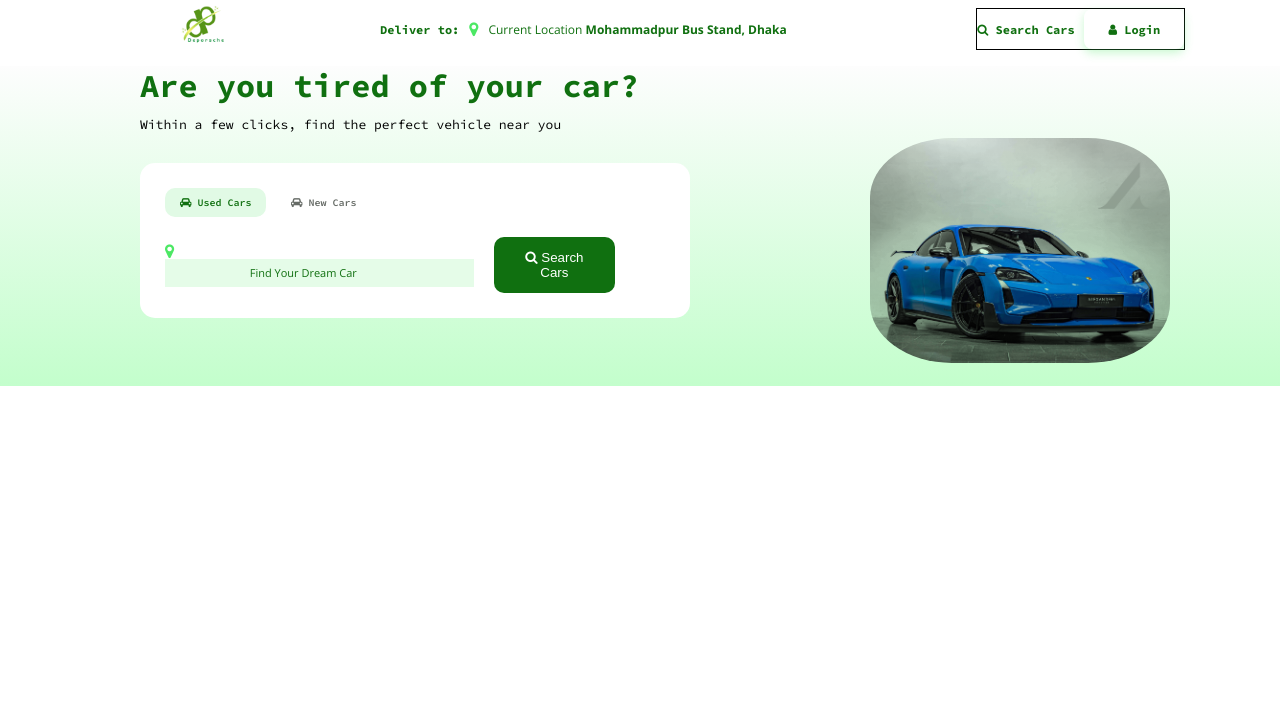
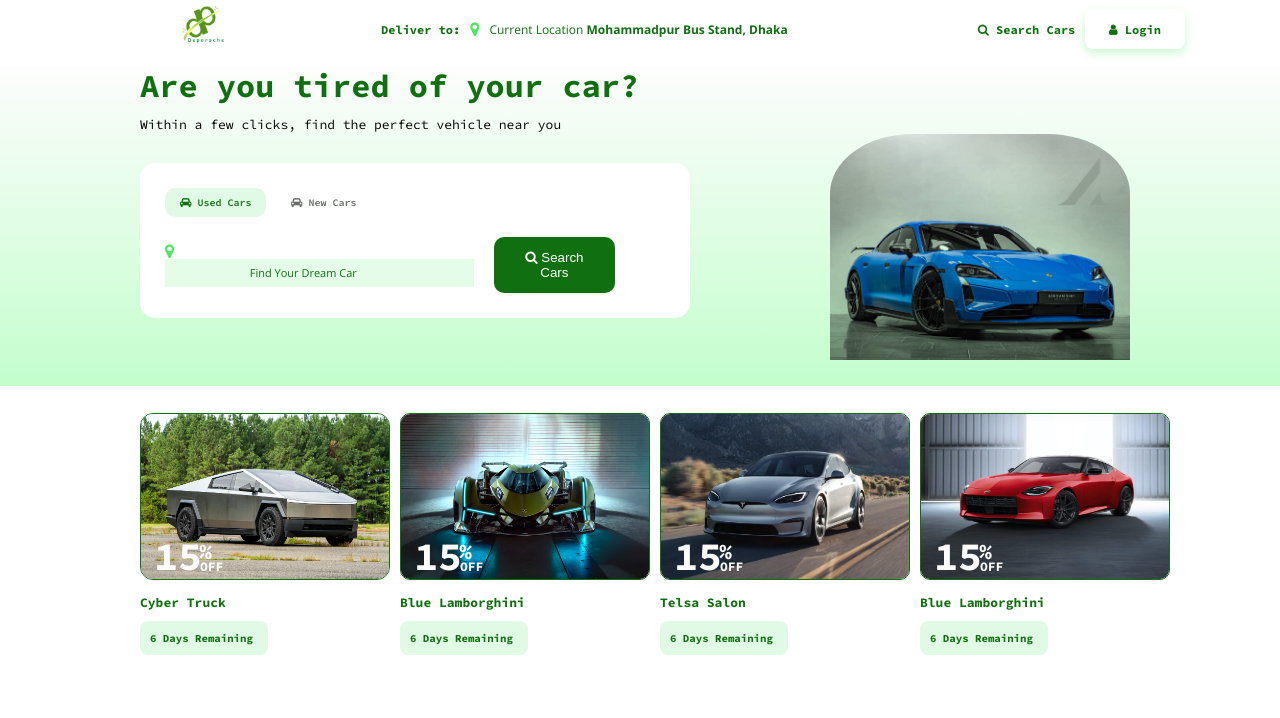
Before and after one commit to Kanmi007/Deporsche-, a plain HTML site: page index.html in a window 1280 px wide. Drawn offline with nearby package versions, Linux system fonts and the light colour scheme.

Commit message:
New Html and Css

```diff
--- a/index.html
+++ b/index.html
@@ -37,13 +37,16 @@
 
 </header>
     <main>
+        <div class="mainBg">
+
+        </div>
         <div class="hero genLayout">
             <div class="heroContent">
                 <h1>Are you tired of your car?</h1>
                 <p>Within a few clicks, find the perfect vehicle near you</p>
 
                 <div class="heroCar">
-                    <img src="./assets/Alexanders-Watermark-layer_SQUARE-New-Logo-20.jpg" alt="car">
+                    <img src="./assets/blue car.jpg" alt="car">
                 </div>
 
                  <div class="searchHero">
@@ -64,7 +67,64 @@
             </div>
             </div>
         </div>
+        <div class="carOffers genLayout">
+            <div class="offersGrid">
+                <div class="cyberTruck">
+                        <img src="./assets/cyber truck.jpg" alt="cyber" width="250rem">
+                        <div class="discountContent">
+                         <h3>15</h3>
+                         <h4>%</h4>
+                         <h5>OFF</h5>
+                        </div>
+                        <div class="productList">
+                        <p>Cyber Truck</p>
+                        <h6>6 Days Remaining</h6>
+                        </div>
+                    </div>
 
+                    <div class="blueLambo">
+                        <img src="./assets/lambo blue.jpg" alt="lambo" width="250rem">
+                         <div class="discountContent">
+                         <h3>15</h3>
+                         <h4>%</h4>
+                         <h5>OFF</h5>
+                        </div>
+                        <div class="productList">
+                        <p>blue lamborghini</p>
+                        <h6>6 Days Remaining</h6>
+                        </div>
+                    </div>
+
+                    <div class="teslaSalon">
+                        <img src="./assets/tesla.jpg" alt="tesla" width="250rem" height="167rem">
+                        <div class="discountContent">
+                        <h3>15</h3>
+                         <h4>%</h4>
+                         <h5>OFF</h5>
+                        </div>
+                        <div class="productList">
+                        <p>Telsa Salon</p>
+                        <h6>6 Days Remaining</h6>
+                        </div>
+                    </div>
+
+                    <div class="redNissan">
+                        <img src="./assets/red nissan.jpg" alt="nissan" width="250rem" height="167">
+                        <div class="discountContent">
+                        <h3>15</h3>
+                         <h4>%</h4>
+                         <h5>OFF</h5>
+                        </div>
+                        <div class="productList">
+                        <p>blue lamborghini</p>
+                        <h6>6 Days Remaining</h6>
+                        </div>
+                    </div>
+
+                </div>
+            </div>
+
+        </div>
     </main>
 </body>
 </html>
--- a/styles.css
+++ b/styles.css
@@ -68,7 +68,6 @@ font-weight: 400;
     font-style: 12px;
     font-weight: 700;
     text-transform: capitalize;
-    border: 1px solid black;
 }
 
 
@@ -201,10 +200,96 @@ color: rgb(102, 107, 102);
 
 .heroCar > img {
     position: absolute;
-    right: -50px;
-    bottom: -250px;
+    right: -10px;
+    bottom: -246.6px;
     width: 34%;
-    border-radius: 30%;
+    /* border-radius: 30%; */
+    border-radius: 30% 30% 5% 5%;
     padding: 20px;
     mix-blend-mode: multiply;
 }
+
+.carOffers {
+    padding-top: 95px;
+    padding-bottom: 60px;
+}
+
+.offersGrid {
+    font-family: "Source Code Pro", monospace;
+    display: flex;
+    justify-content: space-between;
+    gap: 10px;
+}
+
+.cyberTruck {
+    position: relative;
+}
+
+.cyberTruck > img{
+    border-radius: 13px;
+   border: 1px solid rgb(16, 112, 16);
+}
+
+.discountContent {
+    display: flex;
+    position: relative;
+    color: rgb(252, 252, 252);
+}
+
+.discountContent > h3 {
+    position: absolute;
+    top: -53px;
+    left: 14px;
+    font-size: 2.5rem;
+}
+
+.discountContent > h4 {
+    position: absolute;
+    top: -47px;
+    left: 59px;
+    font-size: 22px;
+}
+
+.discountContent > h5 {
+    position: absolute;
+    top: -26px;
+    left: 60px;
+    font-size: 13px;
+}
+
+.blueLambo > img {
+   border-radius: 10px;
+   border: 1px solid rgb(16, 112, 16);
+}
+
+.teslaSalon > img {
+   border-radius: 10px;
+   border: 1px solid rgb(16, 112, 16);
+}
+
+.redNissan > img {
+   border-radius: 10px;
+   border: 1px solid rgb(16, 112, 16);
+}
+
+.productList {
+    padding-top: 10px;
+}
+
+.productList > p {
+    color: rgb(16, 112, 16) ;
+    text-transform: capitalize;
+    font-size: 13px;
+    font-weight: 700;
+    padding-bottom: 10px;
+}
+
+.productList > h6 {
+    color: rgb(16, 112, 16) ;
+    padding-top: -10px;
+   padding: 10px;
+   gap: 10px;
+    background: rgb(225, 250, 229);
+    width: 8rem;
+    border-radius: 8px;
+}
```
Also changed, not shown: assets/Interior-car-decor.jpg (added), assets/blue car.jpg (renamed from assets/Alexanders-Watermark-layer_SQUARE-New-Logo-20.jpg), assets/blue volks.jpg (added), assets/cyber truck.jpg (added), assets/lambo blue.jpg (added), assets/lambo orange.jpg (added), assets/red nissan.jpg (added), assets/tesla.jpg (added), 1 other file.
